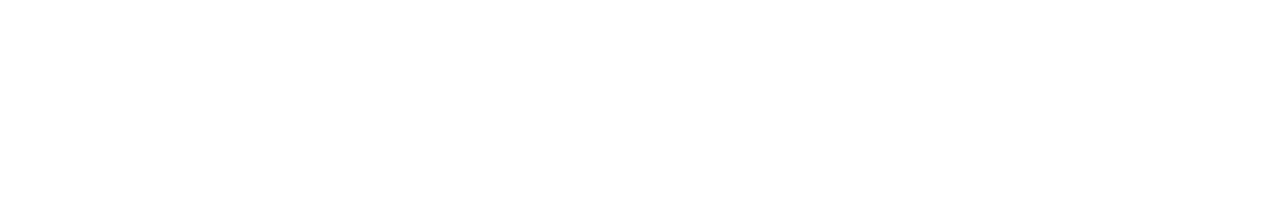
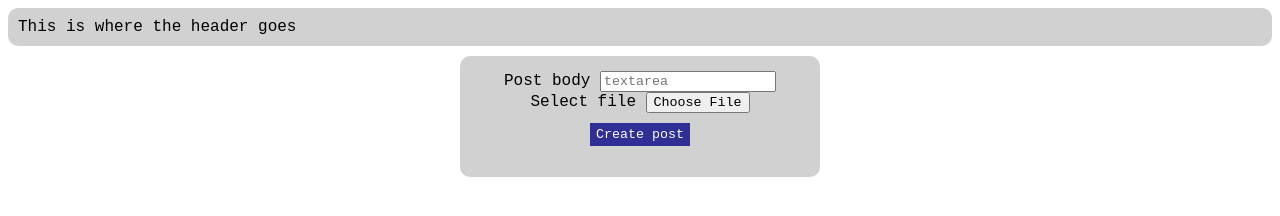
Before and after one commit to kadikko/WAD_Homework1, a plain HTML site: page addPost.html in a window 1280 px wide. Drawn offline with Linux system fonts and the light colour scheme.

Commit message:
"first draft of Add Post tab"

```diff
--- a/addPost.html
+++ b/addPost.html
@@ -1,10 +1,23 @@
 <html lang="en">
 <head>
     <meta charset="UTF-8">
+    <link rel="stylesheet" href="style.css">
     <meta name="viewport" content="width=device-width, initial-scale=1.0">
-    <title>Document</title>
+    <title>AddPost</title>
 </head>
 <body>
+    <header>
+        This is where the header goes
+    </header>
+    <div class = "form">
+        <form class = "add-post-form" >
+            Post body
+            <input class = "new-post-content" type="text" placeholder="textarea"><br>
+            Select file
+            <button class = "file-explore-button"> Choose File </button><br>
+            <button class = "confirm-button"> Create post </button>
+        </form>
+    </div>
 
 </body>
 </html>
```
